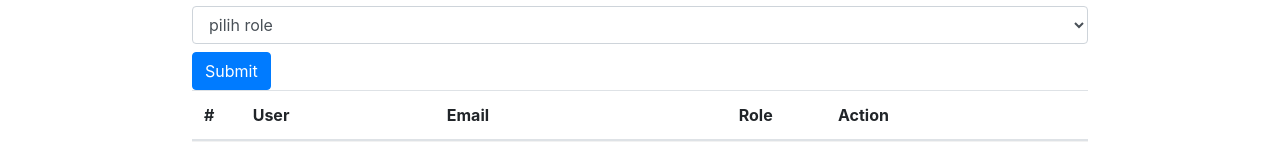
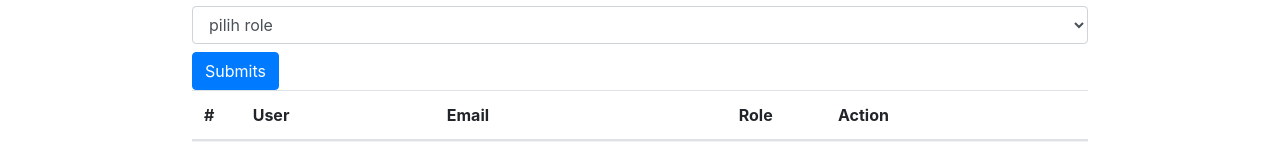
Before and after one commit to dino9611/FE-JC16JKT, a React (Create React App) app: page / in a window 1280 px wide. Shown: the part 192-334 px from the top of the page. Built offline with nearby package versions, Linux system fonts and the light colour scheme; data requests are answered from the project's data file; the HTML template or start-up script is replaced by a standard one.

Commit message:
day10tes

```diff
--- a/src/pages/Home.jsx
+++ b/src/pages/Home.jsx
@@ -467,7 +467,7 @@
             {this.renderRole()}
             <option value="All">All</option>
           </select>
-          <button className="btn btn-primary">Submit</button>
+          <button className="btn btn-primary">Submits</button>
           <Table striped>
             <thead>
               <tr>
```
